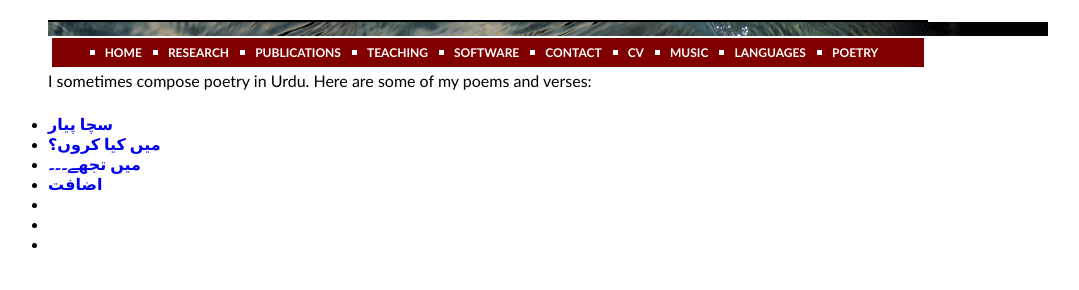
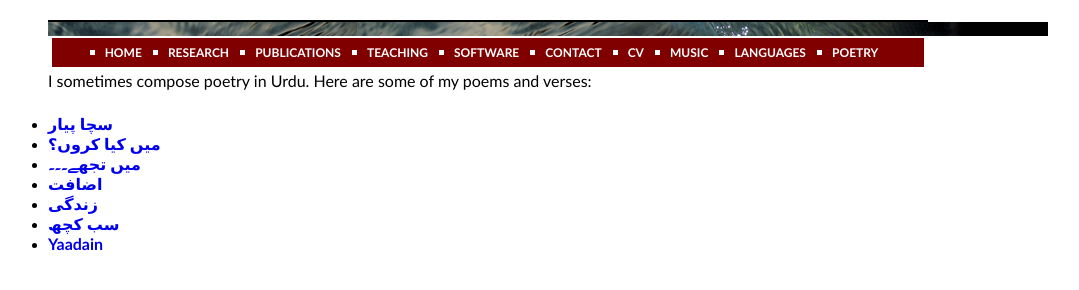
Before and after one commit to mhsnjvd/mhsnjvd.github.io, a plain HTML site: page html/poetry/indexPoetry.html in a window 1280 px wide. Shown: the whole page, without its empty margins (152-1231 px from the left). Drawn offline with Linux system fonts and the light colour scheme.

Commit message:
switching to jpg from pdf.

```diff
--- a/html/poetry/indexPoetry.html
+++ b/html/poetry/indexPoetry.html
@@ -44,9 +44,9 @@
         <li><a href="./meinKiaKaroon.pdf" target="_blank" title="What should I do?">میں کیا کروں؟</a></li>
         <li><a href="./meinTujhay.pdf" target="_blank" title="ٰI carry you...">میں تجھے۔۔۔</a></li>
         <li><a href="./relativity.pdf" target="_blank" title="Relativity">اضافت</a></li>
-        <li><a href="./zindagi.png" target="_blank" title="Life"</a></li>
-        <li><a href="./sabKuch.png" target="_blank" title="سب کچھ"</a></li>
-        <li><a href="./yadain.png" target="_blank" title="یادیں"</a></li>
+        <li><a href="./zindagi.png" target="_blank" title="Life">زندگی</a></li>
+        <li><a href="./sabkuch.jpg" target="_blank" title="Every thing">سب کچھ</a></li>
+        <li><a href="./yaadain.jpg" target="_blank" title="یادیں">Yaadain</a></li>
     </ul>
 </body>
 </html>
```
Also changed, not shown: html/poetry/meinKiaKaroon.jpg (added), html/poetry/meinTujhay.jpg (added), html/poetry/relativity.jpg (added), 5 other files.
